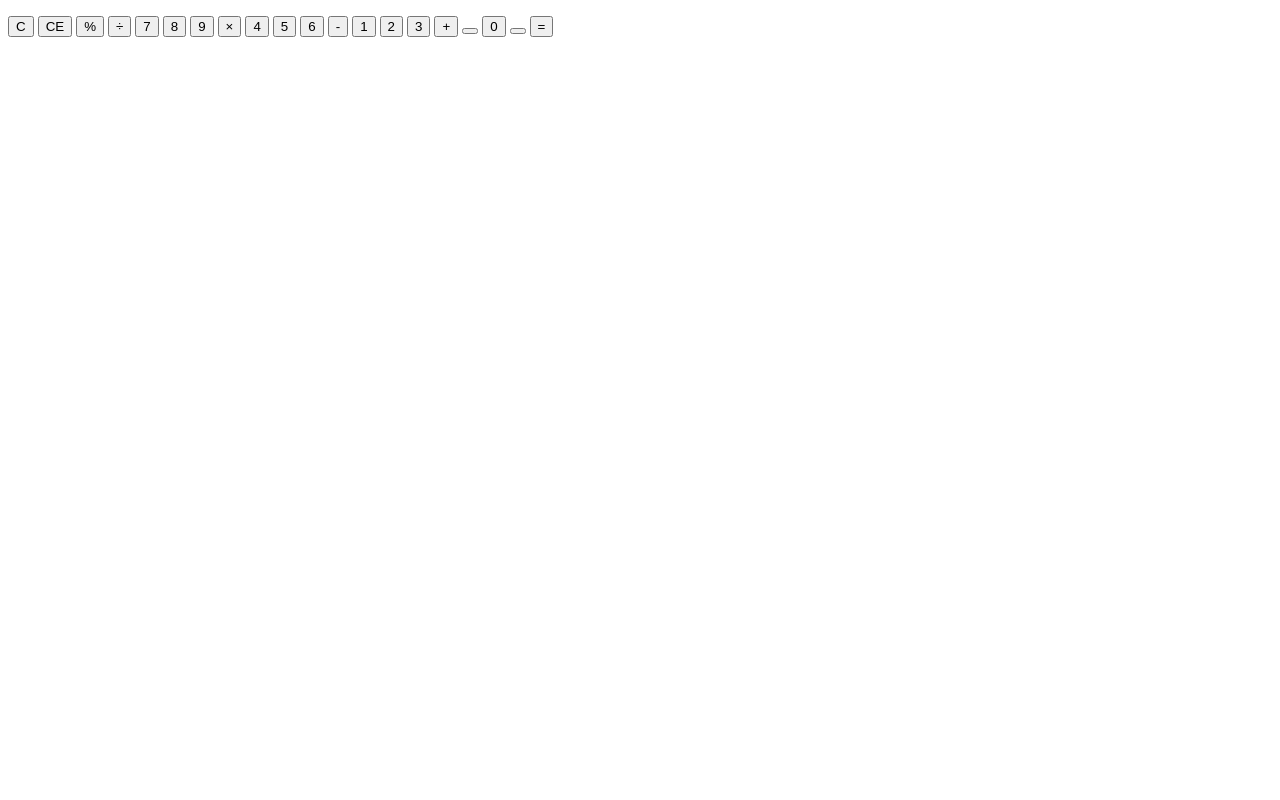
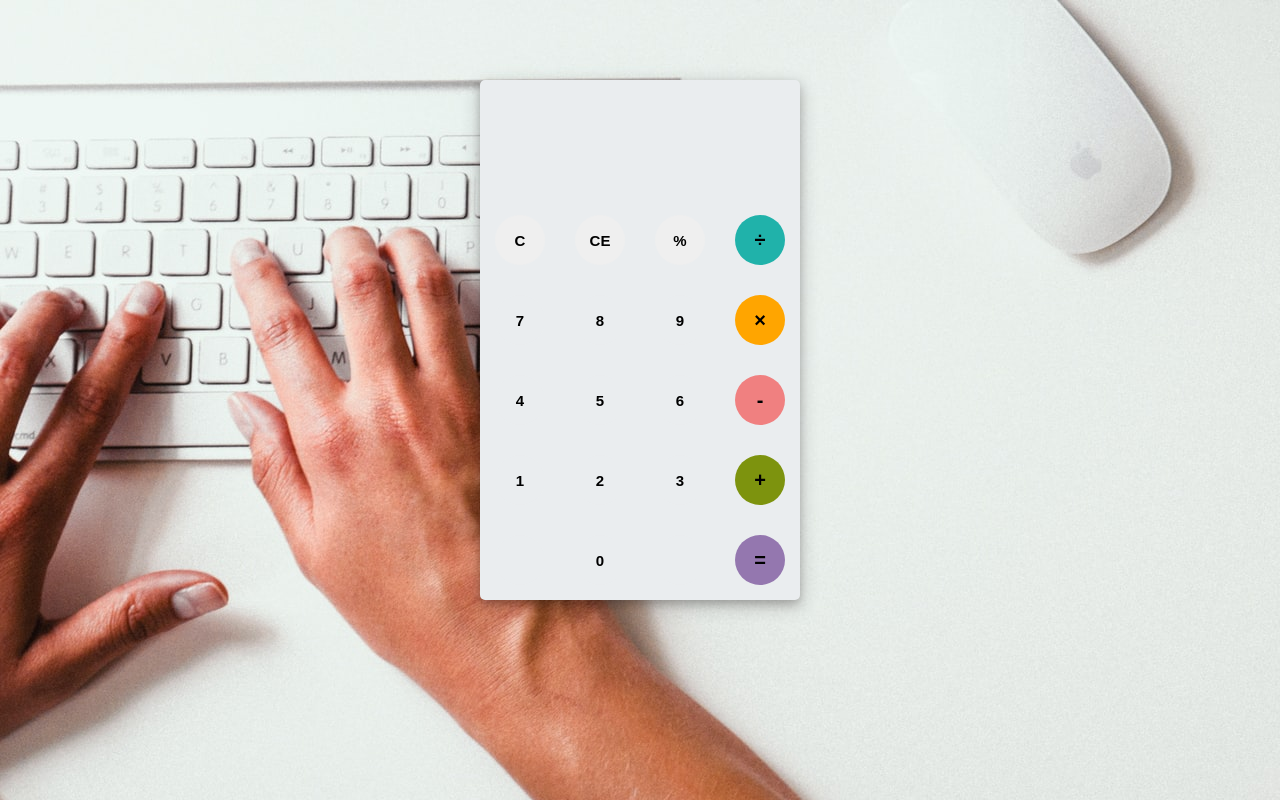
Before and after one commit to rafaeltutu/Calculadora-Simples, a plain HTML site: page index.html in a window 1280 px wide. Drawn offline with Linux system fonts and the light colour scheme.

Commit message:
Layout Finalizado

```diff
--- a/index.html
+++ b/index.html
@@ -7,7 +7,7 @@
     <link rel="stylesheet" href="style.css"/>
     <script src="script.js"></script>
 </head>
-<body>
+<body background="foto1.jpg">
     <div id="container">
         <div id="calculator" >
             <div id="result">
--- a/style.css
+++ b/style.css
@@ -0,0 +1,90 @@
+body{
+    font-family:  'Open Sans', sans-serif;
+}
+
+#container{
+    width: 320px;
+    height: 0px;
+    background-image: linear-gradient(rgba(0,0,0,3), rgba(0,0,0,3)), url(foto1.jpg);
+    margin: 20px auto;
+}
+
+#calculator{
+    width: 320px;
+    height: 520px;
+    background-color: #eaedef;
+    margin: 0 auto;
+    top: 60px;
+    position: relative;
+    border-radius: 5px;
+    box-shadow: 0 4px 8px 0 rgba(0,0,0,0.2), 0 6px 20px 0 rgba(19,0,0,0.2);
+}
+
+#result{
+    height: 120px;
+}
+
+#history{
+    text-align: right;
+    right: 20px;
+    margin-top: 0 20px;
+    padding-top: 20px;
+    font-size: #919191;
+}
+
+#output{
+    text-align: right;
+    height: 60px;
+    margin: 10px 20px;
+    font-size: 30px;
+}
+
+#keyboard{
+    height: 400px;
+}
+
+.operator, .number, .empty{
+    width: 50px;
+    height: 50px;
+    margin: 15px;
+    float: left;
+    border-radius: 50px;
+    border-width: 0;
+    font-weight: bold;
+    font-size: 15px;
+}
+
+.number, .empty{
+    background-color: #eaedef;
+}
+.number, .operator{
+    cursor: pointer;
+}
+.operator:active, .number:active{
+    font-size: 13px;
+}
+
+.operator:focus, .number:focus, .empty:focus{
+    outline: 0;
+}
+button:nth-child(4){
+    font-size: 20px;
+    background-color: #20b2aa;
+}
+button:nth-child(8){
+    font-size: 20px;
+    background-color: #ffa500;
+}
+button:nth-child(12){
+    font-size: 20px;
+    background-color: #f08080;
+}
+
+button:nth-child(16){
+    font-size: 20px;
+    background-color: #7d930e;
+}
+button:nth-child(20){
+    font-size: 20px;
+    background-color: #9477af;
+}
```
Also changed, not shown: foto1.jpg (added).
